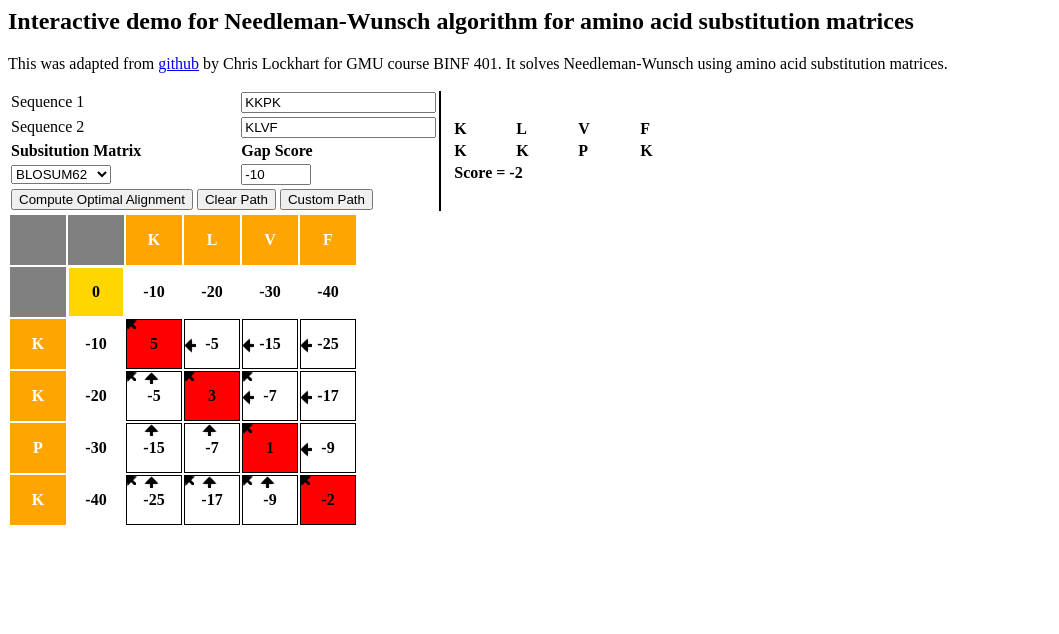
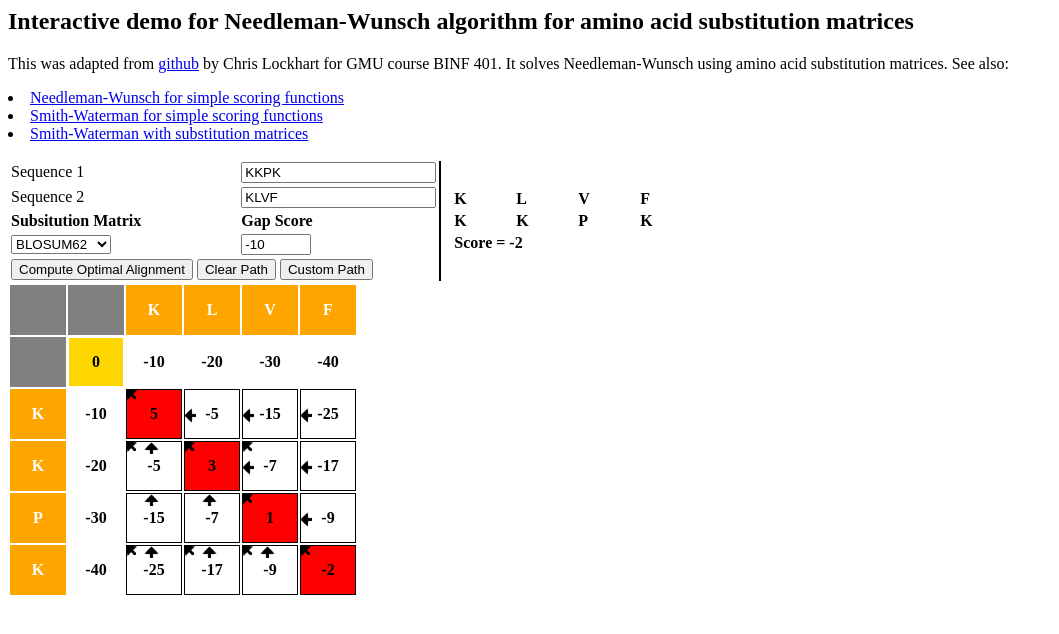
Before and after one commit to clockhart/nw_submat, a plain HTML site: page index.html in a window 1280 px wide. Shown: the whole page, without its empty margins (0-1059 px from the left). Drawn offline with nearby package versions, Linux system fonts and the light colour scheme.

Commit message:
add links to other applications

```diff
--- a/index.html
+++ b/index.html
@@ -65,6 +65,12 @@ $(document).ready(function(){
 <h2>Interactive demo for Needleman-Wunsch algorithm for amino acid substitution matrices</h2>
 <p>
 This was adapted from <a href="https://github.com/drdrsh/Needleman-Wunsch">github</a> by Chris Lockhart for GMU course BINF 401. It solves Needleman-Wunsch using amino acid substitution matrices.
+
+See also:
+<li><a href="https://lockhartlab.org/nw">Needleman-Wunsch for simple scoring functions</a></li>
+<!--<li><a href="https://lockhartlab.org/nw_submat">Needleman-Wunsch with substitution matrices</a></li>-->
+<li><a href="https://lockhartlab.org/sw">Smith-Waterman for simple scoring functions</a></li>
+<li><a href="https://lockhartlab.org/sw_submat">Smith-Waterman with substitution matrices</a></li>
 </p>
 <table>
 <tr>
```
